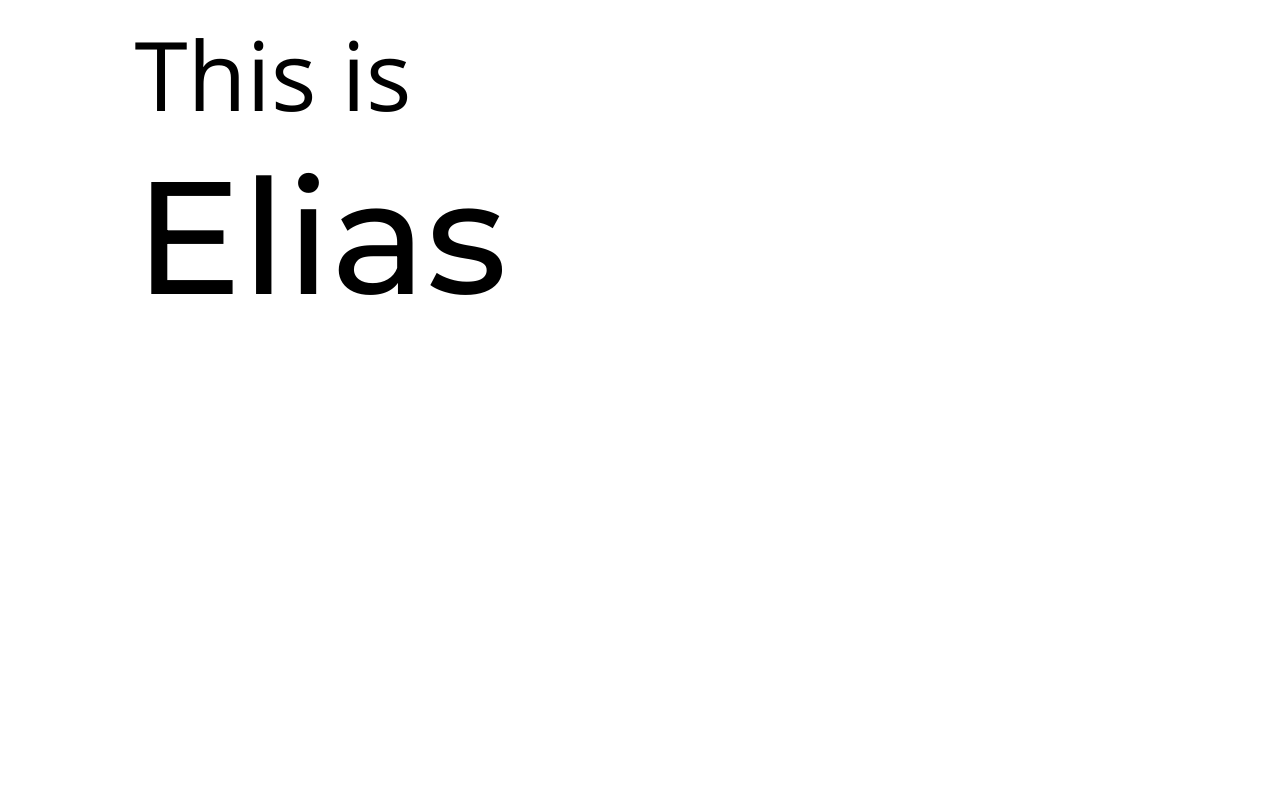
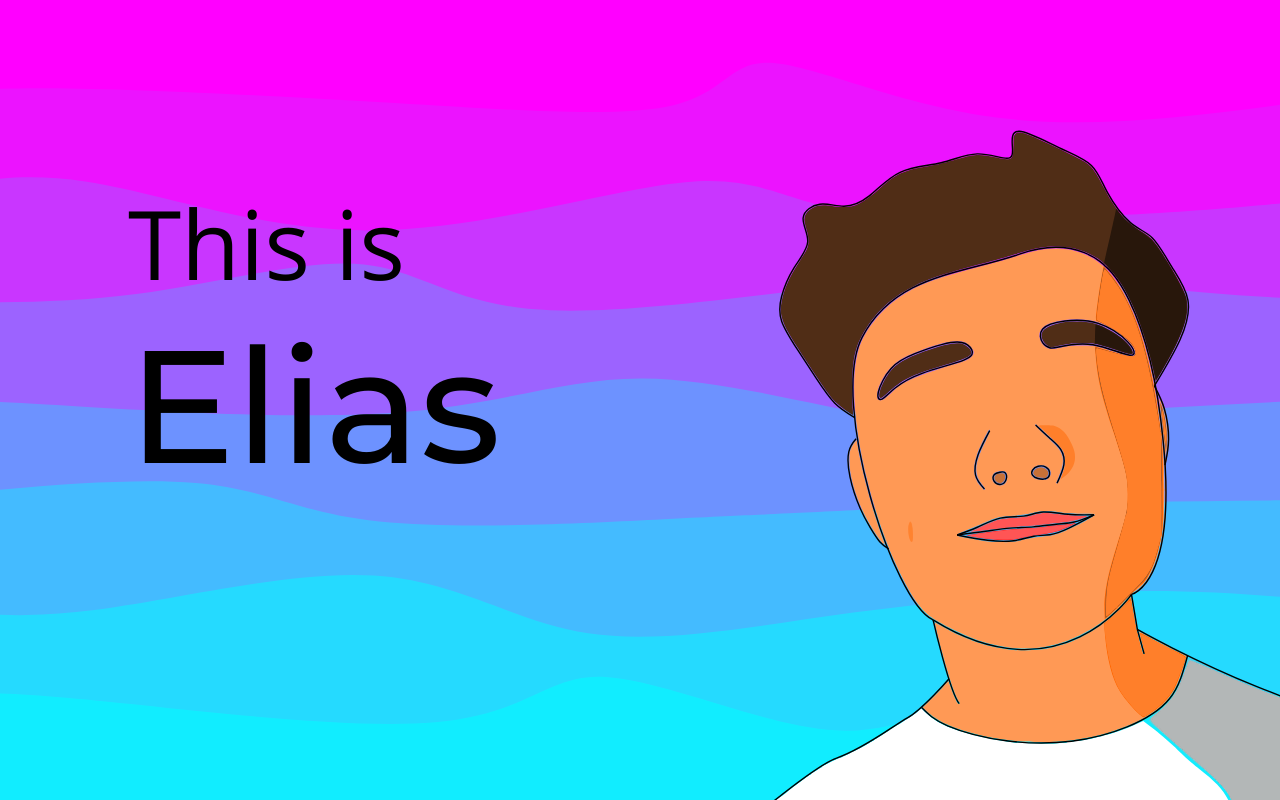
Before and after one commit to ellegamee/ReactPortfolio, a React (Create React App) app in the folder portfolio/: page / in a window 1280 px wide. Built offline with nearby package versions, Linux system fonts and the light colour scheme.

Commit message:
forgot to change className in css code

```diff
--- a/portfolio/src/Pages/landing/landing.css
+++ b/portfolio/src/Pages/landing/landing.css
@@ -10,7 +10,7 @@
     }
 }
 
-.landing-background {
+.landing__background {
     background-image: url('../../Images/BackgroundWave.svg');
     background-position: 75% 0;
     background-size: cover;
```
